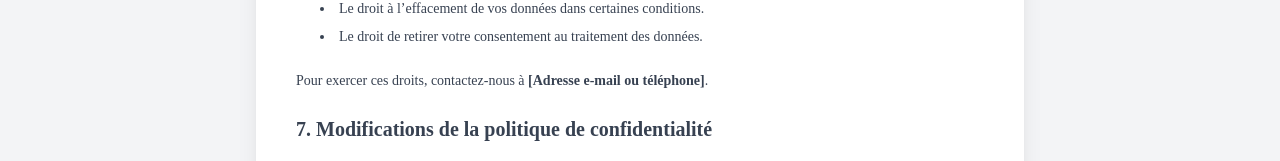
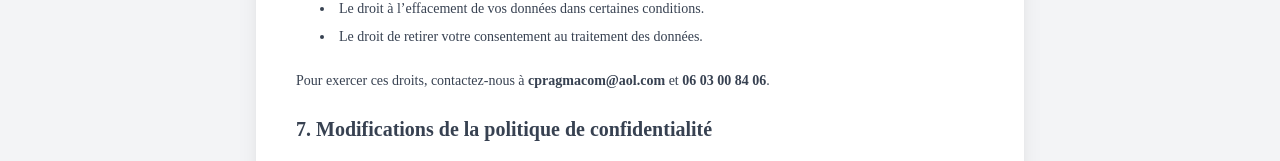
Before and after one commit to otarie-aveugle/PragmacoM, a Vue app: page /privacy_policy in a window 1280 px wide. Shown: the part 1205-1366 px from the top of the page. Built offline with nearby package versions, Linux system fonts and the light colour scheme.

Commit message:
fix orthograph

```diff
--- a/src/views/HomePage.vue
+++ b/src/views/HomePage.vue
@@ -476,7 +476,7 @@ export default {
             class="w-96 h-64 flex items-center justify-center bg-gray-200 rounded-t-lg relative"
           >
             <span class="text-gray-500"
-              >Aucune faces n'est enregistrée actuellement</span
+              >Aucune face n'est enregistrée actuellement</span
             >
           </figure>
         </div>
--- a/src/views/LegalNotices.vue
+++ b/src/views/LegalNotices.vue
@@ -53,9 +53,9 @@ export default {
       <div class="mb-8">
         <h2 class="text-xl font-semibold mb-3">Propriété Intellectuelle</h2>
         <p class="text-sm mb-2">
-          Ce site utilise des images, illustrations, et photographies protégées
-          par des droits d'auteur. <br />Les images et autres contenus visuels
-          sont la propriété de leurs auteurs respectifs ou utilisés sous
+          Ce site utilise des images, des illustrations et des photographies
+          protégées par des droits d'auteur. <br />Les images et autres contenus
+          visuels sont la propriété de leurs auteurs respectifs ou utilisés sous
           licence. <br />Toute reproduction, copie ou usage est strictement
           interdit sans autorisation préalable.<br />
           Les textes utilisés sur ce site sont, sauf mention contraire, la
--- a/src/views/PrivacyPolicyPage.vue
+++ b/src/views/PrivacyPolicyPage.vue
@@ -98,7 +98,9 @@ export default {
         </ul>
         <p class="text-sm">
           Pour exercer ces droits, contactez-nous à
-          <span class="text-sm font-semibold">[Adresse e-mail ou téléphone]</span>.
+          <span class="text-sm font-semibold">cpragmacom@aol.com</span>
+          et
+          <span class="text-sm font-semibold">06 03 00 84 06</span>.
         </p>
 
         <!-- Modifications de la politique -->
```
